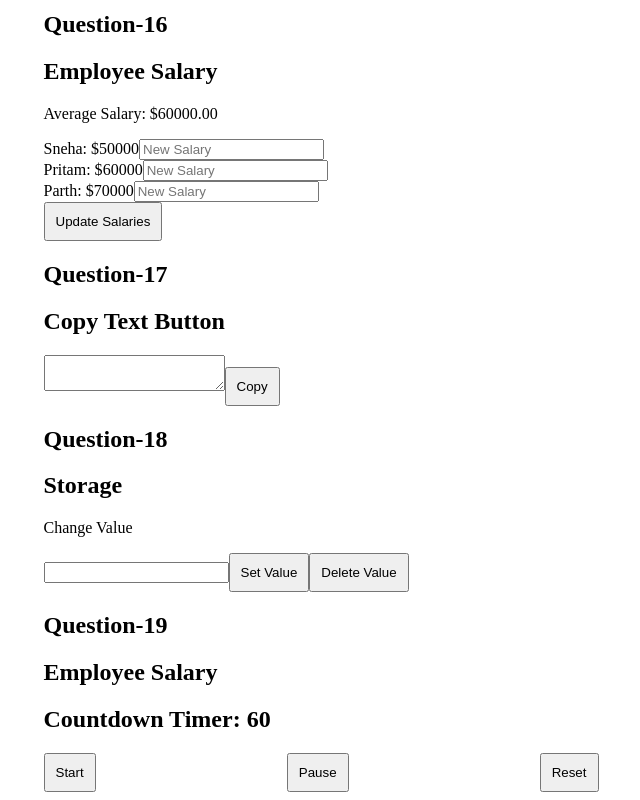
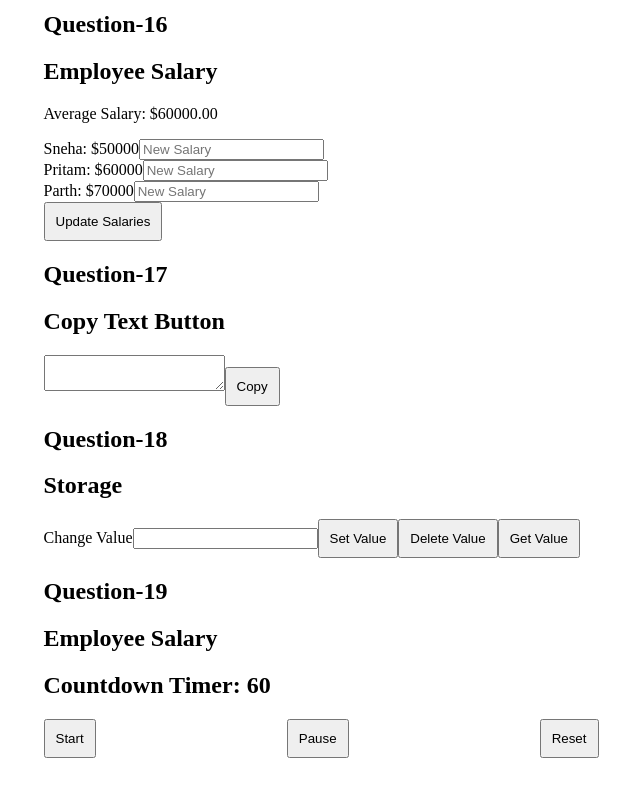
Before and after one commit to Sneha1251/React-Training, a React (Create React App) app in the folder react-app/: page / in a window 1280 px wide. Shown: the part 3794-4594 px from the top of the page, without its empty margins (319-959 px from the left). After the commit the page ends 4560 px from the top, so only its background shows below. Built offline with nearby package versions, Linux system fonts and the light colour scheme.

Commit message:
Assignmnet-2 done

```diff
--- a/react-app/src/Assignment-2/Question-18.jsx
+++ b/react-app/src/Assignment-2/Question-18.jsx
@@ -4,26 +4,23 @@
 // Utilize the localStorage API within the hook to manage data.
 // Develop a component that uses the useLocalStorage hook to manage user preferences.
 
-import React,{useState} from 'react'
-import useLocalStorage from './useLocalStorage'
+import React, { useState } from "react";
+import useLocalStorage from "./useLocalStorage";
 
 const Storage = () => {
-    const {state:valuetoshow, setting,removing} = useLocalStorage()
-    const [data,setData] =useState("")
-   return (
-        <div>
+  const { state: valuetoshow, setting, removing, getting } = useLocalStorage();
+  const [data, setData] = useState("");
+  return (
+    <div>
+      <h2>{valuetoshow}</h2>
+      <label>Change Value</label>
+      <input type="text" onChange={(e) => setData(e.target.value)} />
 
-            <h2>{valuetoshow}</h2>
-            <p>Change Value</p>
-            <input type="text" onChange={(e)=> setData(e.target.value)} />
+      <button onClick={() => setting(data)}>Set Value</button>
+      <button onClick={() => removing(data)}>Delete Value</button>
+      <button onClick={() => getting(data)}>Get Value</button>
+    </div>
+  );
+};
 
-            <button onClick={() => setting(data)}>Set Value</button>
-            <button onClick={() => removing(data)}>Delete Value</button>
-
-
-        </div>
-    )
-
-}
-
-export default Storage
+export default Storage;
--- a/react-app/src/Assignment-2/useLocalStorage.jsx
+++ b/react-app/src/Assignment-2/useLocalStorage.jsx
@@ -1,19 +1,20 @@
-import  { useState } from 'react'
+import { useState } from "react";
 
+const useLocalStorage = () => {
+  const [state, setState] = useState("");
 
-const useLocalStorage = (keyy,defaultvalue) => {
-    const[state,setState]=useState('');
+  const setting = (value) => {
+    localStorage.setItem("key", value);
+    setState(value);
+  };
+  const getting = () => {
+    localStorage.getItem("key");
+  };
+  const removing = () => {
+    localStorage.removeItem("key");
+  };
 
-    const setting=(value)=>{
-      localStorage.setItem('key',value)
-      setState(value)
-    }
+  return { state, setting, removing, getting };
+};
 
-   const removing=()=>{
-    localStorage.removeItem('keyy')
-   }
-
-      return {state,setting,removing}
-}
-
-export default useLocalStorage
+export default useLocalStorage;
```
